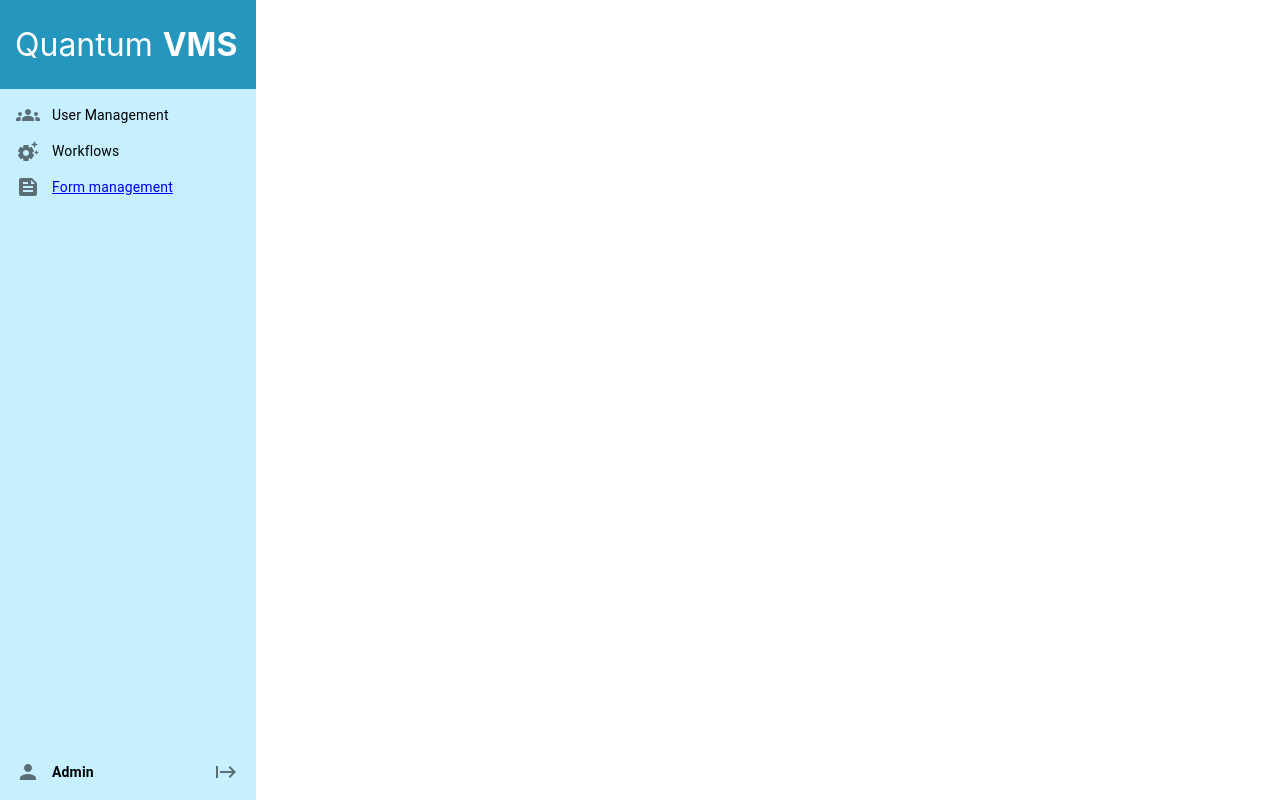
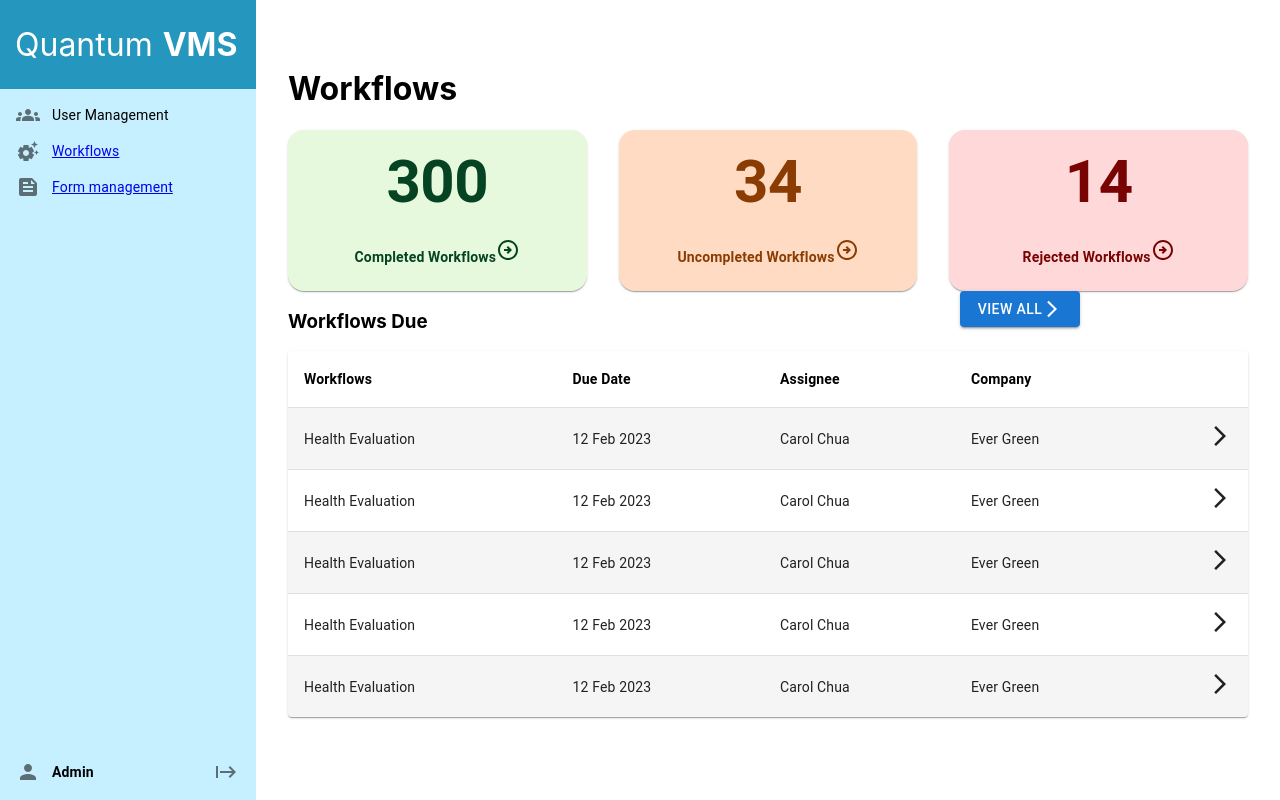
Before and after one commit to yikiat97/IS442OOP, a React (Create React App) app in the folder frontend/: page /WorkflowsAdmin in a window 1280 px wide. Built offline with nearby package versions, Linux system fonts and the light colour scheme; a web font is replaced by a local one.

Commit message:
Created WorkFlows Admin Page

```diff
--- a/frontend/package.json
+++ b/frontend/package.json
@@ -6,7 +6,7 @@
     "@date-io/jalaali": "^2.16.1",
     "@emotion/react": "^11.10.5",
     "@emotion/styled": "^11.10.5",
-    "@mui/icons-material": "^5.11.9",
+    "@mui/icons-material": "^5.11.11",
     "@mui/lab": "^5.0.0-alpha.120",
     "@mui/material": "^5.11.9",
     "@mui/styled-engine-sc": "^5.11.9",
@@ -16,10 +16,10 @@
     "@testing-library/user-event": "^13.5.0",
     "antd": "^5.2.1",
     "dayjs": "^1.11.7",
-    "moment-jalaali": "^0.9.6",
     "formBuilder": "^3.8.3",
     "jquery": "^3.6.3",
     "jquery-ui-sortable": "^1.0.0",
+    "moment-jalaali": "^0.9.6",
     "react": "^18.2.0",
     "react-dom": "^18.2.0",
     "react-router-dom": "^6.8.1",
--- a/frontend/src/App.js
+++ b/frontend/src/App.js
@@ -7,6 +7,8 @@ import Navbar from "./components/Navbar";
 import CreateWorkflow from "./pages/CreateWorkflow";
 
 import Form from "./pages/Form";
+
+import WorkflowsAdmin from "./pages/WorkflowsAdmin";
 
 function App() {
 
@@ -22,6 +24,7 @@ function App() {
       <Routes>
         <Route path="/Form" element={<Form />} />
         <Route exact path="/CreateWorkflow" element={<CreateWorkflow/>}/>
+        <Route path="/WorkflowsAdmin" element={<WorkflowsAdmin />} />
       </Routes>
     </div>
   );
--- a/frontend/src/components/Navbar.js
+++ b/frontend/src/components/Navbar.js
@@ -58,7 +58,7 @@ return (
         <ListItemIcon> <SettingsSuggestIcon/> </ListItemIcon>
 
           <Typography variant="body2">
-            Workflows
+            <Link to="/WorkflowsAdmin">Workflows</Link>
           </Typography>
         </MenuItem>
 
--- /dev/null
+++ b/frontend/src/pages/WorkflowsAdmin.js
@@ -0,0 +1,179 @@
+import * as React from 'react';
+import dayjs from 'dayjs';
+import { Container, textAlign, spacing } from "@mui/system";
+import { AdapterDayjs } from '@mui/x-date-pickers/AdapterDayjs';
+import { DatePicker } from '@mui/x-date-pickers/DatePicker';
+import { LocalizationProvider } from '@mui/x-date-pickers/LocalizationProvider';
+import ArrowCircleRightOutlinedIcon from '@mui/icons-material/ArrowCircleRightOutlined';
+import ArrowForwardIosIcon from '@mui/icons-material/ArrowForwardIos';
+import { styled } from '@mui/material/styles';
+import {red,green,orange} from '@mui/material/colors';
+import TableCell, { tableCellClasses } from '@mui/material/TableCell';
+import {
+    FormControl,
+    Grid,
+    Paper,
+    TextField,
+    Input,
+    InputLabel,
+    OutlinedInput,
+    FormControlLabel,
+    FormLabel,
+    MenuItem,
+    Button,
+    Box,
+    Card,
+    CardActions,
+    CardContent,
+    Typography,
+    Table,
+    TableBody,
+    TableContainer,
+    TableHead,
+    TablePagination,
+    TableRow,
+
+} from "@mui/material";
+
+
+
+
+function WorkflowsAdmin(){
+
+    const StyledTableCell = styled(TableCell)(({ theme }) => ({
+        [`&.${tableCellClasses.head}`]: {
+          backgroundColor: theme.palette.common.white,
+          color: theme.palette.common.black,
+          fontWeight: theme.typography.fontWeightBold,
+        },
+        [`&.${tableCellClasses.body}`]: {
+          fontSize: 14,
+        },
+      }));
+
+      const StyledTableRow = styled(TableRow)(({ theme }) => ({
+        '&:nth-of-type(odd)': {
+          backgroundColor: theme.palette.action.hover,
+        },
+        // hide last border
+        '&:last-child td, &:last-child th': {
+          border: 0,
+        },
+      }));
+
+    function createData(Workflow, DueDate, Assignee, Company) {
+        return { Workflow, DueDate, Assignee, Company};
+      }
+
+      const rows = [
+        createData('Health Evaluation', '12 Feb 2023', 'Carol Chua', 'Ever Green'),
+        createData('Health Evaluation', '12 Feb 2023', 'Carol Chua', 'Ever Green'),
+        createData('Health Evaluation', '12 Feb 2023', 'Carol Chua', 'Ever Green'),
+        createData('Health Evaluation', '12 Feb 2023', 'Carol Chua', 'Ever Green'),
+        createData('Health Evaluation', '12 Feb 2023', 'Carol Chua', 'Ever Green'),
+      ];
+
+    return(
+        <Grid sx={{mt:6, textAlign:'left', px:4}}>
+
+            <Grid container spacing={{ md: 6 }} columns={{xs:12, sm:4,md:3}}>
+                <Grid item md={2}>
+                    <h1>Workflows</h1>
+                </Grid>
+
+            </Grid>
+
+            <Grid container spacing={4}>
+                <Grid item xs={4}>
+                    <Card sx={{ borderRadius: '16px' }} style={{backgroundColor: "#E7F9DD"}}>
+                        <CardContent align="center">
+                                <Typography variant="h2" component="div" fontWeight="Bold" color={"#054322"}>
+                                300
+                                </Typography>
+                                <Typography variant="body2" fontWeight="Bold" color={"#054322"}>
+                                <br />
+                                Completed Workflows
+                                <ArrowCircleRightOutlinedIcon  />
+                                </Typography>
+                        </CardContent>
+                    </Card>
+                </Grid>
+
+                <Grid item xs={4}>
+                    <Card sx={{ borderRadius: '16px' }} style={{backgroundColor: "#FEDBC2"}}>
+                        <CardContent align="center">
+                                <Typography variant="h2" component="div" fontWeight="Bold" color={"#8A3C03"}>
+                                34
+                                </Typography>
+                                <Typography variant="body2" fontWeight="Bold" color={"#8A3C03"}>
+                                <br />
+                                Uncompleted Workflows
+                                <ArrowCircleRightOutlinedIcon  />
+                                </Typography>
+                        </CardContent>
+                    </Card>
+                </Grid>
+
+                <Grid item xs={4}>
+                    <Card sx={{ borderRadius: '16px' }} style={{backgroundColor: "#FFD9D9"}}>
+                        <CardContent align="center">
+                                <Typography variant="h2" component="div" fontWeight="Bold" color={"#790202"}>
+                                14
+                                </Typography>
+                                <Typography variant="body2" fontWeight="Bold" color={"#790202"}>
+                                <br />
+                               Rejected Workflows
+                               <ArrowCircleRightOutlinedIcon  />
+                                </Typography>
+                        </CardContent>
+                    </Card>
+                </Grid>
+
+            </Grid>
+
+            <Grid container spacing={{ md: 6 }} columns={{xs:12, sm:4,md:3}}>
+                <Grid item md={2}>
+                    <h3>Workflows Due</h3>
+                </Grid>
+
+                <Grid item md={0.5} sm={6} alignItems="flex-start">
+                    <Button variant="contained" sx={{width:120}}>View All<ArrowForwardIosIcon fontSize='small' /></Button>
+                </Grid>
+            </Grid>
+
+            <TableContainer component={Paper}>
+                <Table sx={{ minWidth: 700 }} aria-label="customized table">
+                    <TableHead>
+                    <TableRow>
+                        <StyledTableCell>Workflows</StyledTableCell>
+                        <StyledTableCell align="left">Due Date</StyledTableCell>
+                        <StyledTableCell align="left">Assignee</StyledTableCell>
+                        <StyledTableCell align="left">Company</StyledTableCell>
+                        <StyledTableCell align="left"> </StyledTableCell>
+                    </TableRow>
+                    </TableHead>
+                    <TableBody>
+                    {rows.map((row) => (
+                        <StyledTableRow key={row.Workflow}>
+                        <StyledTableCell component="th" scope="row">
+                            {row.Workflow}
+                        </StyledTableCell>
+                        <StyledTableCell align="left">{row.DueDate}</StyledTableCell>
+                        <StyledTableCell align="left">{row.Assignee}</StyledTableCell>
+                        <StyledTableCell align="left">{row.Company}</StyledTableCell>
+                        <StyledTableCell align="right"><ArrowForwardIosIcon /></StyledTableCell>
+                        </StyledTableRow>
+                    ))}
+                    </TableBody>
+                </Table>
+            </TableContainer>
+
+
+
+        </Grid>
+
+    )
+
+}
+
+export default WorkflowsAdmin;
```
Also changed, not shown: 1 other file (tests, documents, lock files or other folders).
